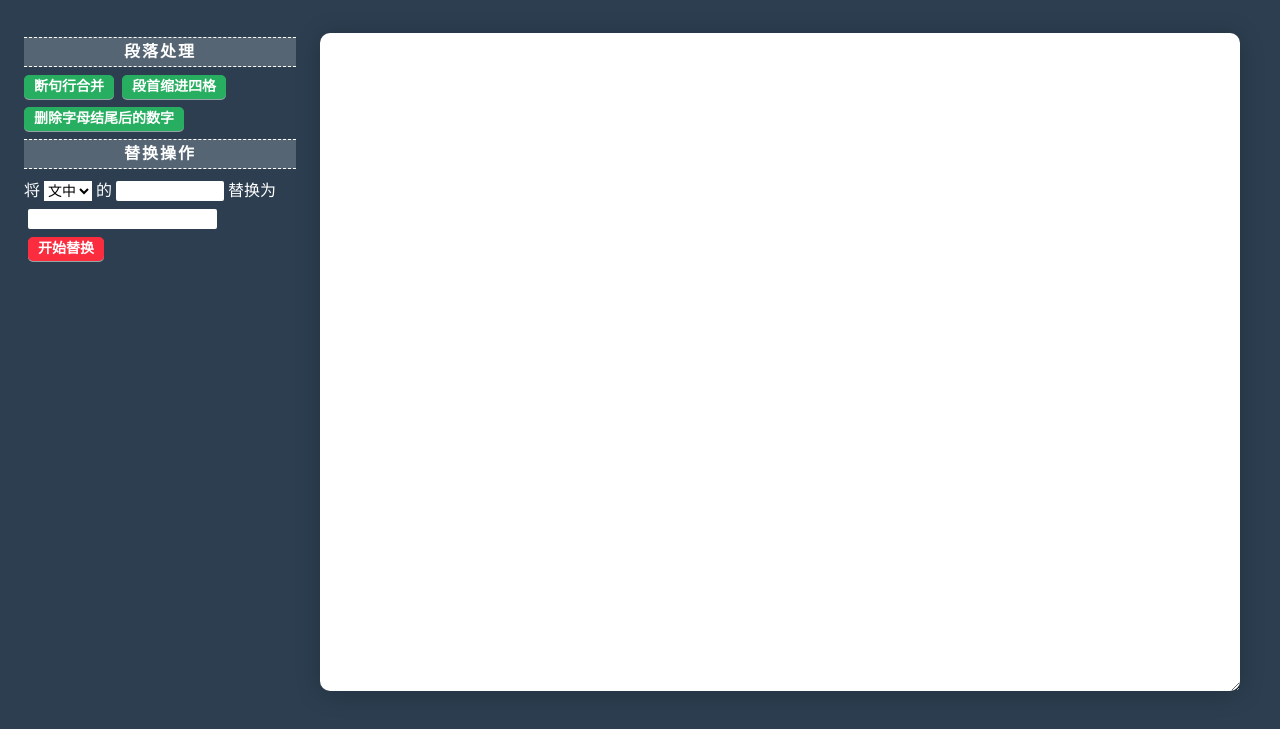
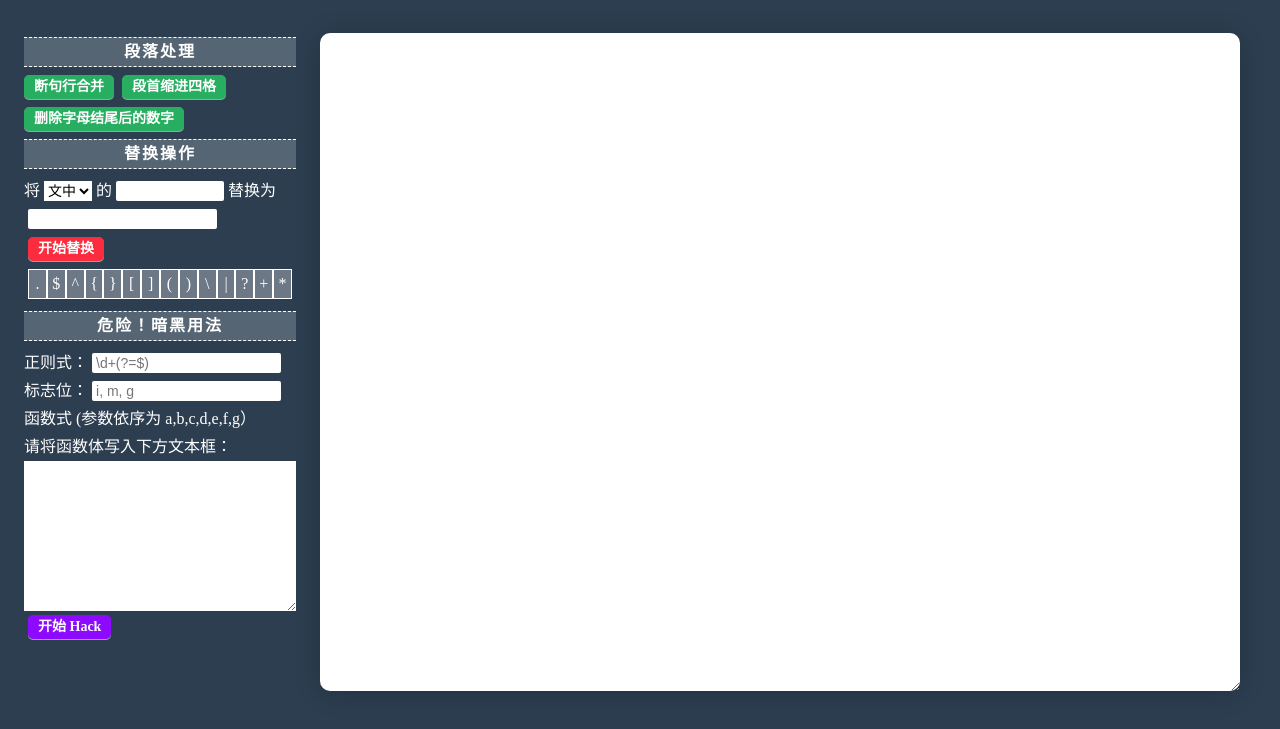
Before and after one commit to philhomic/textCleaner, a website: page index.html in a window 1280 px wide. Shown: the part 69-798 px from the top of the page. Drawn offline with nearby package versions, Linux system fonts and the light colour scheme.

Commit message:
add hack function, to realize $&

```diff
--- a/index.html
+++ b/index.html
@@ -34,6 +34,17 @@
 							</select>
 							的<input id='originalText' type="text">替换为<input type="text" id='intendedText'>
 							<button id="executeReplace">开始替换</button>
+							<div class="specialCharacters">
+								<span class="fullstop">.</span><span class="dollar">$</span><span class="cap">^</span><span class="leftBigBracket">{</span><span class="rightBigBracket">}</span><span class="leftSquareBracket">[</span><span class="rightSquareBracket">]</span><span class="leftBracket">(</span><span class="rightBracket">)</span><span class="backSlash">\</span><span class="verticalLine">|</span><span class="questionMark">?</span><span class="addMark">+</span><span class="asterisk">*</span>
+							</div>
+						</div>
+					</div>
+					<div class="hack">
+						<h3>危险！暗黑用法</h3>
+						<div id="replacer">
+							正则式：<input id='regex' type="text" placeholder='\d+(?=$)'>标志位：<input type="text" id='flag' placeholder='i, m, g'>函数式 (参数依序为 a,b,c,d,e,f,g）
+							<br/>请将函数体写入下方文本框：<textarea name="function" id="function"></textarea>
+							<button id="executeHack">开始 Hack</button>
 						</div>
 					</div>
 				</div>
--- a/js/main.js
+++ b/js/main.js
@@ -44,7 +44,7 @@ $(function() {
 			var start = elem.selectionStart;
 			var end = elem.selectionEnd;
 			var oldText = elem.value;
-			elem.value = oldText.substr(0, start) + newText + oldText.substr(end, oldText.length);
+			elem.value = oldText.substring(0, start) + newText + oldText.substring(end, oldText.length);
 			setTextSelected(elem, start, start + newTextLength);
 			return elem.value;
 		}
@@ -120,9 +120,10 @@ $(function() {
       })
 		}
 	})
+
 	//开始替换按钮的动作
 	$('#executeReplace').on('click', function(){
-    var editor = $('#editor').get(0);
+    	var editor = $('#editor').get(0);
 		var pos = $('#paraPosition').val();
 		var originalText = $('#originalText').val();
 		var intendedText = $('#intendedText').val() || '';
@@ -138,7 +139,7 @@ $(function() {
 				flag = 'mg';
 				break;
 			case 'afterPara':
-				reStr = intendedText + '(?=$)';
+				reStr = originalText + '(?=$)';
 				flag = 'mg';
 				break;
 		}
@@ -147,9 +148,24 @@ $(function() {
 			're': reStr,
 			'flag': flag,
 			'f': function(){
-				return intendedText;
+				return ''.split.call(intendedText, '\\n').join('\n');
 			}
 		}
 		replaceSelectedText(editor, ruTemp);
 	})
+
+	//开始 Hack 按钮的动作
+	$('#executeHack').on('click', function(){
+		var editor = $('#editor').get(0);
+		var $regex = $('#regex');
+		var $flag = $('#flag');
+		var $function = $('#function');
+		var ruTemp = {
+			'name': '自定义骇客',
+			're': $regex.val(),
+			'flag': $flag.val(),
+			'f': new Function('a', 'b', 'c', 'd', 'e', 'f', 'g', $function.val())
+		}
+		replaceSelectedText(editor, ruTemp);
+	})
 })
--- a/style/main.css
+++ b/style/main.css
@@ -228,10 +228,39 @@ h1 {
 	background-color: #fc2c3f;
 }
 
+#toolbars .hack button {
+	background-color: #8d09ff;
+}
+
 #originalText {
 	width: 100px;
 }
 
+#toolbars .specialCharacters {
+	display: flex;
+	width: 100%;
+	flex-flow: row wrap;
+}
+
+#toolbars .specialCharacters span {
+	flex: 1;
+	background: rgba(255, 255, 255, 0.3);
+	border: 1px solid #fff;
+	text-align: center;
+	vertical-align: middle;
+}
+
+#toolbars .hack textarea#function {
+	width: 100%;
+	height: 150px;
+	background: #fff;
+	scroll: auto;
+	font-size: 16px;
+	box-sizing: border-box;
+	padding: 10px;
+	outline: none;
+	border: none;
+}
 
 
 footer {
```
